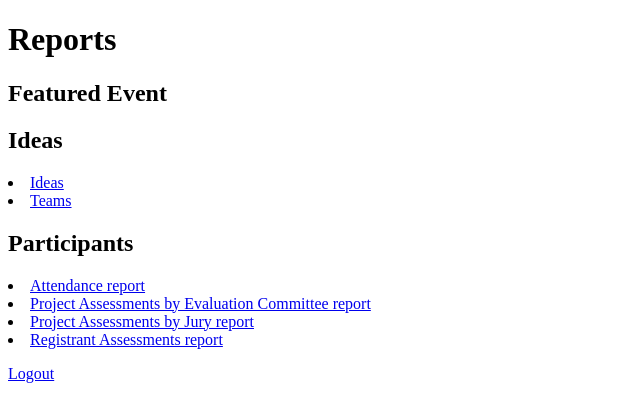
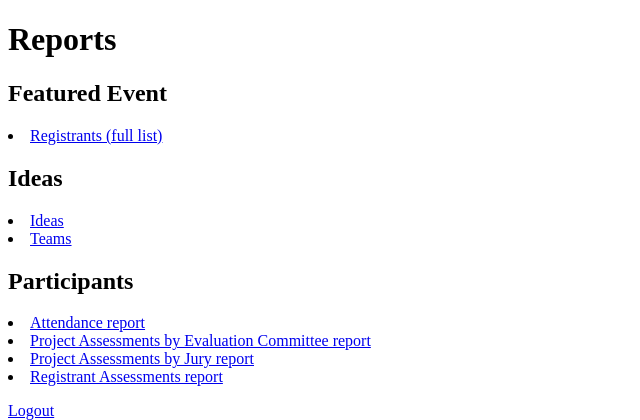
Before and after one commit to neosergio/hackatrix-api, a Django app: page /reports/ in a window 1280 px wide. Shown: the top 420 px of the page, without its empty margins (0-640 px from the left). Run offline with Django 3.2, Linux system fonts and the light colour scheme; a user stored in the database is signed in; parts of the project's set-up code (start-up, migrations or seed data) failed here and were passed over; some libraries are stand-ins or nearby versions.

Commit message:
Add full registrant list report

```diff
--- a/reports/templates/index.html
+++ b/reports/templates/index.html
@@ -4,6 +4,7 @@
 <div>
     <h2>Featured Event</h2>
     <p>
+    <li><a href="{% url 'reports:registrant_list' %}">Registrants (full list)</a></li>
     </p>
 </div>
 <div>
--- a/reports/urls.py
+++ b/reports/urls.py
@@ -2,7 +2,7 @@ from django.urls import path
 
 from .views import index, attendance_list
 from .views import project_assessment_by_jury, project_assessment_by_evaluation_committee, idea_list
-from .views import registrant_list_by_project, registrant_assessment
+from .views import registrant_list_by_project, registrant_assessment, registrant_list
 
 
 app_name = 'reports'
@@ -12,6 +12,7 @@ urlpatterns = [
     path('attendance/list/', attendance_list, name='attendance_list'),
     path('project/list/', idea_list, name='idea_list'),
     path('project/teams/', registrant_list_by_project, name='registrant_list_by_project'),
+    path('registrant/list/', registrant_list, name='registrant_list'),
     path('assessment/project/',
          project_assessment_by_evaluation_committee,
          name='project_assessment_by_evaluation_committee'),
--- a/reports/views.py
+++ b/reports/views.py
@@ -3,7 +3,7 @@ from django.shortcuts import render
 from django.contrib.auth.decorators import login_required
 
 from assessments.models import ProjectAssessment, RegistrantAssessment
-from events.models import RegistrantAttendance
+from events.models import Registrant, RegistrantAttendance
 from ideas.models import IdeaTeamMember, Idea
 
 
@@ -63,6 +63,16 @@ def registrant_assessment(request):
 
 
 @login_required()
+def registrant_list(request):
+    if config.DISPLAY_REPORTS and config.DISPLAY_REGISTRANT_REPORTS:
+        registrants = Registrant.objects.all()
+        context = {'registrants': registrants}
+    else:
+        context = dict()
+    return render(request, 'registrant_list.html', context)
+
+
+@login_required()
 def registrant_list_by_project(request):
     if config.DISPLAY_REPORTS and config.DISPLAY_PROJECT_REPORTS:
         teams = IdeaTeamMember.objects.all()
```
Also changed, not shown: reports/templates/registrant_list.html (added, +20 -0 lines).
